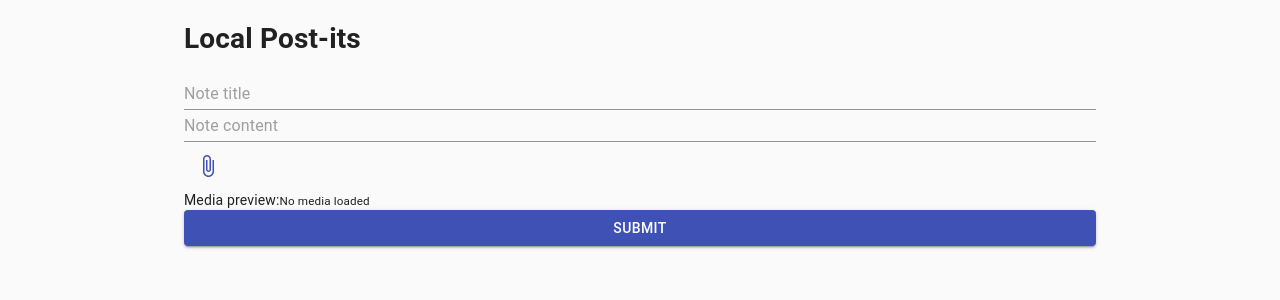
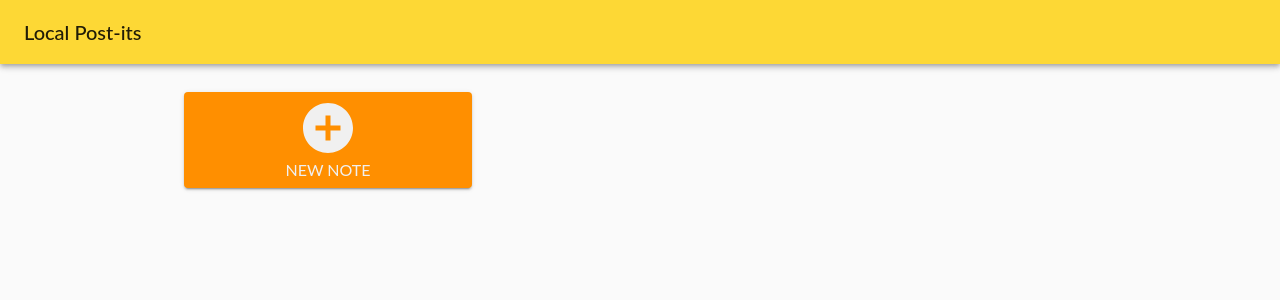
Before and after one commit to lbotano/local-post-its, a React app: page / in a window 1280 px wide. Shown: the top 300 px of the page. Built offline with nearby package versions, Linux system fonts and the light colour scheme; the HTML template or start-up script is replaced by a standard one.

Commit message:
Implemented new note modal, a note grid and eslint

```diff
--- a/package.json
+++ b/package.json
@@ -5,7 +5,8 @@
   "main": "src/index.js",
   "scripts": {
     "build:dev": "webpack --mode=development",
-    "start": "webpack serve --mode=development"
+    "start": "webpack serve --mode=development",
+    "lint": "eslint ./src"
   },
   "repository": {
     "type": "git",
@@ -28,6 +29,8 @@
     "@babel/preset-react": "^7.14.5",
     "babel-loader": "^8.2.2",
     "css-loader": "^6.2.0",
+    "eslint": "^7.32.0",
+    "eslint-plugin-react": "^7.25.1",
     "redux-devtools-extension": "^2.13.9",
     "style-loader": "^3.2.1",
     "webpack": "^5.52.0",
@@ -40,6 +43,7 @@
     "@material-ui/icons": "^4.11.2",
     "localforage": "^1.10.0",
     "moment": "^2.29.1",
+    "prop-types": "^15.7.2",
     "react": "^17.0.2",
     "react-dom": "^17.0.2",
     "react-redux": "^7.2.5",
--- a/src/App.js
+++ b/src/App.js
@@ -1,32 +1,46 @@
 import React, { useState } from 'react'
 import { useDispatch } from 'react-redux'
-import { CssBaseline, Container } from '@material-ui/core'
+import {
+  CssBaseline,
+  Container,
+  AppBar,
+  Toolbar,
+  Typography
+} from '@material-ui/core'
+import { makeStyles } from '@material-ui/core/styles'
 
-import { updateNotes, clearNotes } from './reducers/noteReducer'
-import NoteForm from './components/NoteForm'
+import { updateNotes } from './reducers/noteReducer'
 import NoteList from './components/NoteList'
+
+const useStyles = makeStyles({
+  main: {
+    marginTop: '2em'
+  }
+})
 
 const App = () => {
   const dispatch = useDispatch()
+
+  const classes = useStyles()
 
   useState(() => {
     dispatch(updateNotes())
   }, [])
 
-  const clearAllNotes = () => {
-    if (window.confirm('Remove all notes?')) {
-      dispatch(clearNotes())
-    }
-  }
-
   return (
-    <Container maxWidth={'md'}>
+    <>
       <CssBaseline />
-      <h1>Local Post-its</h1>
-      <NoteForm />
-      <NoteList />
-      <button onClick={clearAllNotes}>Clear all notes</button>
-    </Container>
+      <AppBar position={'sticky'}>
+        <Toolbar>
+          <Typography variant="h6">
+            Local Post-its
+          </Typography>
+        </Toolbar>
+      </AppBar>
+      <Container maxWidth={'md'} className={classes.main}>
+        <NoteList />
+      </Container>
+    </>
   )
 }
 
--- a/src/components/MediaDisplayer.js
+++ b/src/components/MediaDisplayer.js
@@ -10,12 +10,14 @@
  * Props:
  *  - media: base64 code in the following format: datatype/format;base64
  *    that represents the media to be displayer
+ *  - height: media height in px
  */
 
 import React from 'react'
+import PropTypes from 'prop-types'
 import { CardMedia } from '@material-ui/core'
 
-const MediaDisplayer = ({ media }) => {
+const MediaDisplayer = ({ media, height = null }) => {
   const getMediaType = (base64) => (
     base64.substring(
       base64.indexOf(':') + 1,
@@ -28,10 +30,14 @@ const MediaDisplayer = ({ media }) => {
   }
 
   const mediaTypeSpecific = getMediaType(media)
-  const mediaType = mediaTypeSpecific.substring(0, mediaTypeSpecific.indexOf('/'))
+  const mediaType =
+    mediaTypeSpecific.substring(0, mediaTypeSpecific.indexOf('/'))
 
   const containerStyle = {
-    height: 250
+    height,
+    display: 'flex',
+    justifyContent: 'center',
+    alignItems: 'center'
   }
   const mediaStyle = {
     maxHeight: '100%',
@@ -70,4 +76,9 @@ const MediaDisplayer = ({ media }) => {
   }
 }
 
+MediaDisplayer.propTypes = {
+  media: PropTypes.string,
+  height: PropTypes.number
+}
+
 export default MediaDisplayer
--- /dev/null
+++ b/src/components/NewButton.js
@@ -0,0 +1,44 @@
+import React from 'react'
+import PropTypes from 'prop-types'
+import { Typography, Button } from '@material-ui/core'
+import { makeStyles } from '@material-ui/styles'
+import { AddCircle } from '@material-ui/icons'
+
+const NewButton = ({ onClick }) => {
+  const useStyles = makeStyles({
+    root: {
+      width: '100%'
+    },
+    label: {
+      display: 'flex',
+      flexDirection: 'column',
+      height: '100%',
+      justifyContent: 'space-around'
+    },
+    icon: {
+      fontSize: 60
+    }
+  })
+
+  const classes = useStyles()
+
+  return (
+    <Button
+      onClick={onClick}
+      variant="contained"
+      color="secondary"
+      classes={{ root: classes.root, label: classes.label }}
+    >
+      <AddCircle className={classes.icon}/>
+      <Typography>
+        New note
+      </Typography>
+    </Button>
+  )
+}
+
+NewButton.propTypes = {
+  onClick: PropTypes.func
+}
+
+export default NewButton
--- /dev/null
+++ b/src/components/Note.js
@@ -0,0 +1,69 @@
+import React from 'react'
+import PropTypes from 'prop-types'
+import { useDispatch } from 'react-redux'
+import {
+  Button,
+  Card,
+  CardActionArea,
+  CardActions,
+  CardContent,
+  Typography
+} from '@material-ui/core'
+
+import { deleteNote } from '../reducers/noteReducer'
+import MediaDisplayer from './MediaDisplayer'
+
+const Note = ({ note }) => {
+  const cardStyles = {
+    flexGrow: 1,
+    display: 'flex',
+    flexDirection: 'column'
+  }
+  const actionAreaStyles = {
+    flexGrow: 1,
+    display: 'flex',
+    flexDirection: 'column',
+    justifyContent: 'flex-start',
+    alignItems: 'stretch'
+  }
+
+  const dispatch = useDispatch()
+
+  const remove = () => {
+    if (window.confirm(`Delete note '${note.title}'`)) {
+      dispatch(deleteNote(note.id))
+    }
+  }
+
+  return (
+    <Card style={cardStyles}>
+      <CardActionArea style={actionAreaStyles}>
+        {note.media ? <MediaDisplayer media={note.media} /> : null}
+        <CardContent>
+          <Typography gutterBottom variant="h5" component="h2">
+            {note.title}
+          </Typography>
+          <Typography variant="body2" component="p">
+            {note.content}
+          </Typography>
+        </CardContent>
+      </CardActionArea>
+      <CardActions>
+        <Button onClick={remove} size="small" color="primary">
+          Remove
+        </Button>
+      </CardActions>
+    </Card>
+  )
+}
+
+Note.propTypes = {
+  note: PropTypes.shape({
+    id: PropTypes.string,
+    title: PropTypes.string,
+    content: PropTypes.string,
+    media: PropTypes.string
+  })
+}
+
+export default Note
--- a/src/components/NoteForm.js
+++ b/src/components/NoteForm.js
@@ -1,4 +1,5 @@
 import React, { useState } from 'react'
+import PropTypes from 'prop-types'
 import { useDispatch } from 'react-redux'
 import {
   Button, IconButton, Input, FormGroup
@@ -8,14 +9,17 @@ import { AttachFile } from '@material-ui/icons'
 import { createNote } from '../reducers/noteReducer'
 import MediaDisplayer from './MediaDisplayer'
 
-const NoteForm = () => {
+const NoteForm = ({ onSubmit }) => {
   const dispatch = useDispatch()
+  const [title, setTitle] = useState('')
   const [note, setNote] = useState('')
   const [media, setMedia] = useState(null)
 
-  const onSubmit = (event) => {
+  const handleSubmit = (event) => {
     event.preventDefault()
-    dispatch(createNote(note, media))
+    dispatch(createNote(note, title, media))
+    onSubmit()
+    setTitle('')
     setNote('')
     setMedia(null)
   }
@@ -29,10 +33,15 @@ const NoteForm = () => {
   })
 
   return (
-    <form onSubmit={onSubmit}>
+    <form onSubmit={handleSubmit}>
       <FormGroup>
         <Input
+          value={title}
+          onChange={
+            (event) => setTitle(event.target.value ? event.target.value : null)
+          }
           placeholder="Note title"
+          style={{ fontSize:'2em' }}
         />
       </FormGroup>
       <FormGroup>
@@ -51,14 +60,16 @@ const NoteForm = () => {
               type="file"
               hidden
               accept="image/*,video/*,audio/*"
-              onChange={async (event) => setMedia(await toBase64(event.target.files[0]))}
+              onChange={
+                async (event) => setMedia(await toBase64(event.target.files[0]))
+              }
             />
           </IconButton>
         </div>
         <div>
           <span>Media preview:</span>
           {
-            <MediaDisplayer media={media} />
+            <MediaDisplayer media={media} height={250} />
           }
         </div>
       </FormGroup>
@@ -71,4 +82,8 @@ const NoteForm = () => {
   )
 }
 
+NoteForm.propTypes = {
+  onSubmit: PropTypes.func
+}
+
 export default NoteForm
--- /dev/null
+++ b/src/components/NoteFormModal.js
@@ -0,0 +1,53 @@
+import React from 'react'
+import PropTypes from 'prop-types'
+import { Modal, Fade, Backdrop } from '@material-ui/core'
+import { makeStyles } from '@material-ui/core/styles'
+
+import NoteForm from './NoteForm'
+
+/* eslint-disable no-magic-numbers */
+const useStyles = makeStyles((theme) => ({
+  modal: {
+    display: 'flex',
+    alignItems: 'center',
+    justifyContent: 'center'
+  },
+  paper: {
+    backgroundColor: theme.palette.background.paper,
+    boxShadow: theme.shadows[5],
+    borderRadius: 3,
+    padding: theme.spacing(2, 4, 3)
+  }
+}))
+/* eslint-enable no-magic-numbers */
+
+const NoteFormModal = ({ open, setOpen }) => {
+  const handleClose = () => {
+    setOpen(false)
+  }
+
+  const classes = useStyles()
+
+  return (
+    <Modal
+      open={open}
+      onClose={handleClose}
+      className={classes.modal}
+      BackdropComponent={Backdrop}
+      closeAfterTransition
+    >
+      <Fade in={open}>
+        <div className={classes.paper}>
+          <NoteForm onSubmit={handleClose}/>
+        </div>
+      </Fade>
+    </Modal>
+  )
+}
+
+NoteFormModal.propTypes = {
+  open: PropTypes.bool,
+  setOpen: PropTypes.func.isRequired
+}
+
+export default NoteFormModal
--- a/src/components/NoteList.js
+++ b/src/components/NoteList.js
@@ -1,19 +1,18 @@
-import React from 'react'
+import React, { useState } from 'react'
 import { useSelector } from 'react-redux'
-import {
-  Button,
-  Grid,
-  Card,
-  CardActionArea,
-  CardActions,
-  CardContent,
-  Typography
-} from '@material-ui/core'
+import { Grid } from '@material-ui/core'
 
-import MediaDisplayer from './MediaDisplayer'
+import Note from './Note'
+import NewButton from './NewButton'
+import NoteFormModal from './NoteFormModal'
 
 const NoteList = () => {
-  const notes = useSelector((state) => state.notes.sort((a, b) => b.timestamp - a.timestamp))
+  const notes = useSelector(
+    (state) => state.notes.sort((a, b) => b.timestamp - a.timestamp)
+  )
+
+  // Open or close the new note modal
+  const [modalOpen, setModalOpen] = useState(false)
 
   // This styles make it so the content of the note stretches
   // and pushes the buttons to the bottom
@@ -21,41 +20,25 @@ const NoteList = () => {
     display: 'flex',
     alignItems: 'stretch'
   }
-  const cardStyles = {
-    flexGrow: 1,
-    display: 'flex',
-    flexDirection: 'column',
-  }
-  const actionAreaStyles = {
-    flexGrow: 1,
-    display: 'flex',
-    flexDirection: 'column',
-    justifyContent: 'flex-start',
-    alignItems: 'stretch'
-  }
+
+  const openModal = () => setModalOpen(true)
 
   return (
+    <>
+      <NoteFormModal open={modalOpen} setOpen={setModalOpen} />
       <Grid container alignItems="stretch" spacing={3}>
+        <Grid item xs={12} sm={4} style={gridStyles}>
+          <NewButton onClick={openModal}/>
+        </Grid>
         {
           notes.map((note) => (
-          <Grid item xs={6} sm={3} style={gridStyles}>
-            <Card key={note.id} style={cardStyles}>
-              <CardActionArea style={actionAreaStyles}>
-                {note.media ? <MediaDisplayer media={note.media} /> : null}
-                <CardContent>
-                  <Typography variant="body2" component="p">{note.content}</Typography>
-                </CardContent>
-              </CardActionArea>
-              <CardActions>
-                <Button size="small" color="primary">
-                  Remove
-                </Button>
-              </CardActions>
-            </Card>
+            <Grid key={note.id} item xs={12} sm={4} style={gridStyles}>
+              <Note note={note} />
             </Grid>
           ))
         }
       </Grid>
+    </>
   )
 }
 
--- a/src/index.js
+++ b/src/index.js
@@ -4,10 +4,12 @@ import { createStore, combineReducers, applyMiddleware } from 'redux'
 import thunk from 'redux-thunk'
 import { composeWithDevTools } from 'redux-devtools-extension'
 import { Provider } from 'react-redux'
+import { ThemeProvider } from '@material-ui/core/styles'
 
 import noteReducer from './reducers/noteReducer'
 
 import App from './App'
+import theme from './theme'
 
 const store = createStore(
   combineReducers({
@@ -19,8 +21,10 @@ const store = createStore(
 )
 
 ReactDOM.render(
-  <Provider store={store}>
-    <App />
-  </Provider>,
+  <ThemeProvider theme={theme}>
+    <Provider store={store}>
+      <App />
+    </Provider>
+  </ThemeProvider>,
   document.getElementById('root')
 )
--- a/src/reducers/noteReducer.js
+++ b/src/reducers/noteReducer.js
@@ -1,4 +1,3 @@
-import localforage from 'localforage'
 import { v4 as uuid } from 'uuid'
 
 import { noteStore } from '../localforageStores'
@@ -31,11 +30,12 @@ export const updateNotes = () => {
   }
 }
 
-export const createNote = (content, media = null) => {
+export const createNote = (content, title = null, media = null) => {
   return async (dispatch) => {
     const newNote = {
       id: uuid(),
       timestamp: Date.now(),
+      title,
       content,
       media
     }
--- /dev/null
+++ b/src/theme.js
@@ -0,0 +1,24 @@
+import { createTheme } from '@material-ui/core/styles'
+import { yellow, amber } from '@material-ui/core/colors'
+
+// Disable no-magic-numbers option for color palettes
+/* eslint-disable no-magic-numbers */
+
+const theme = createTheme({
+  palette: {
+    primary: {
+      main: yellow[600]
+    },
+    secondary: {
+      main: amber[800],
+      contrastText: '#f0f0f0'
+    }
+  },
+  typography: {
+    fontFamily: 'Lato, Ubuntu, Roboto, Verdana, sans-serif'
+  }
+})
+
+/* eslint-enable no-magic-numbers */
+
+export default theme
```
Also changed, not shown: .eslintrc.json (added), 1 other file (tests, documents, lock files or other folders). Lines whose indentation alone changed are shown as unchanged.
